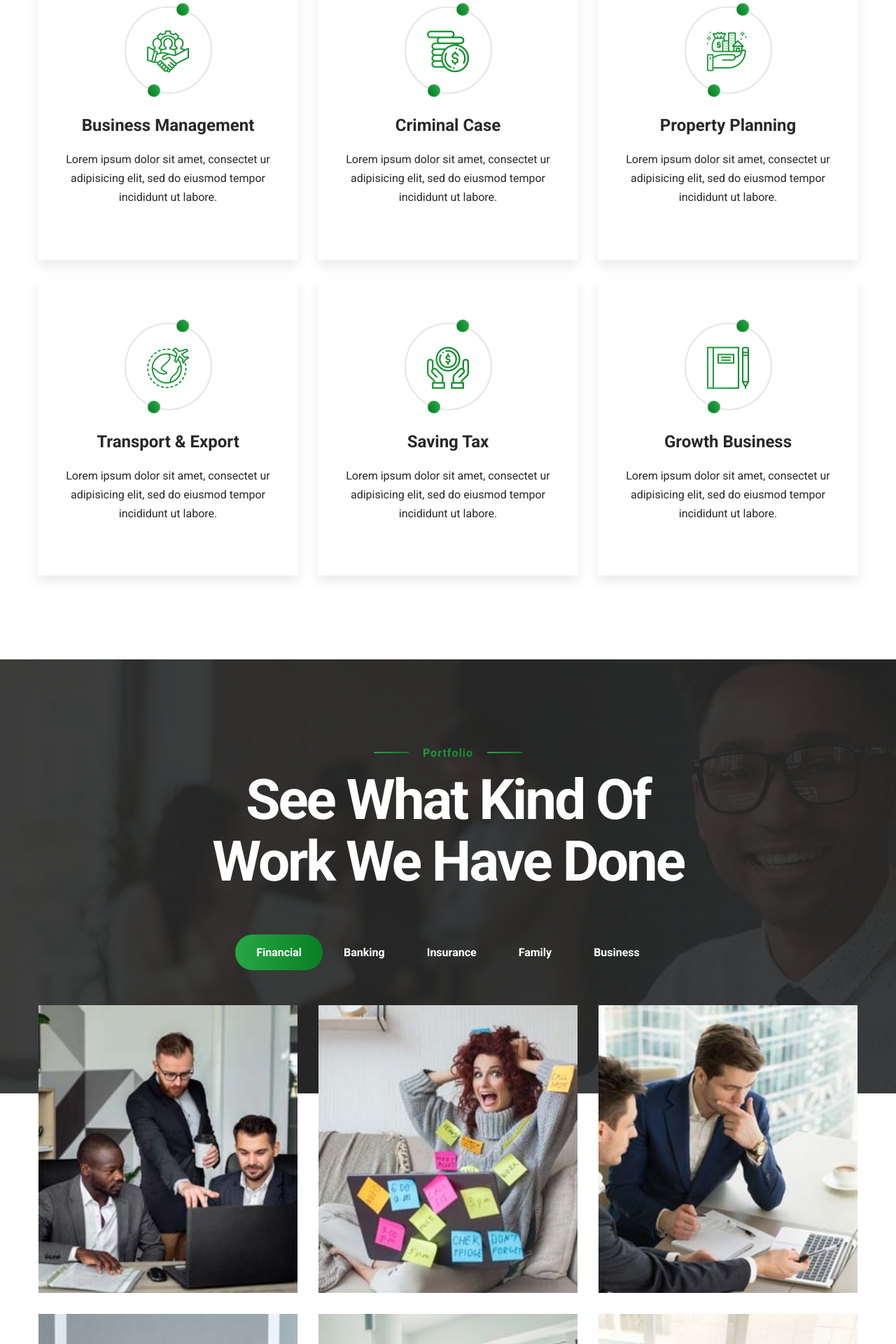
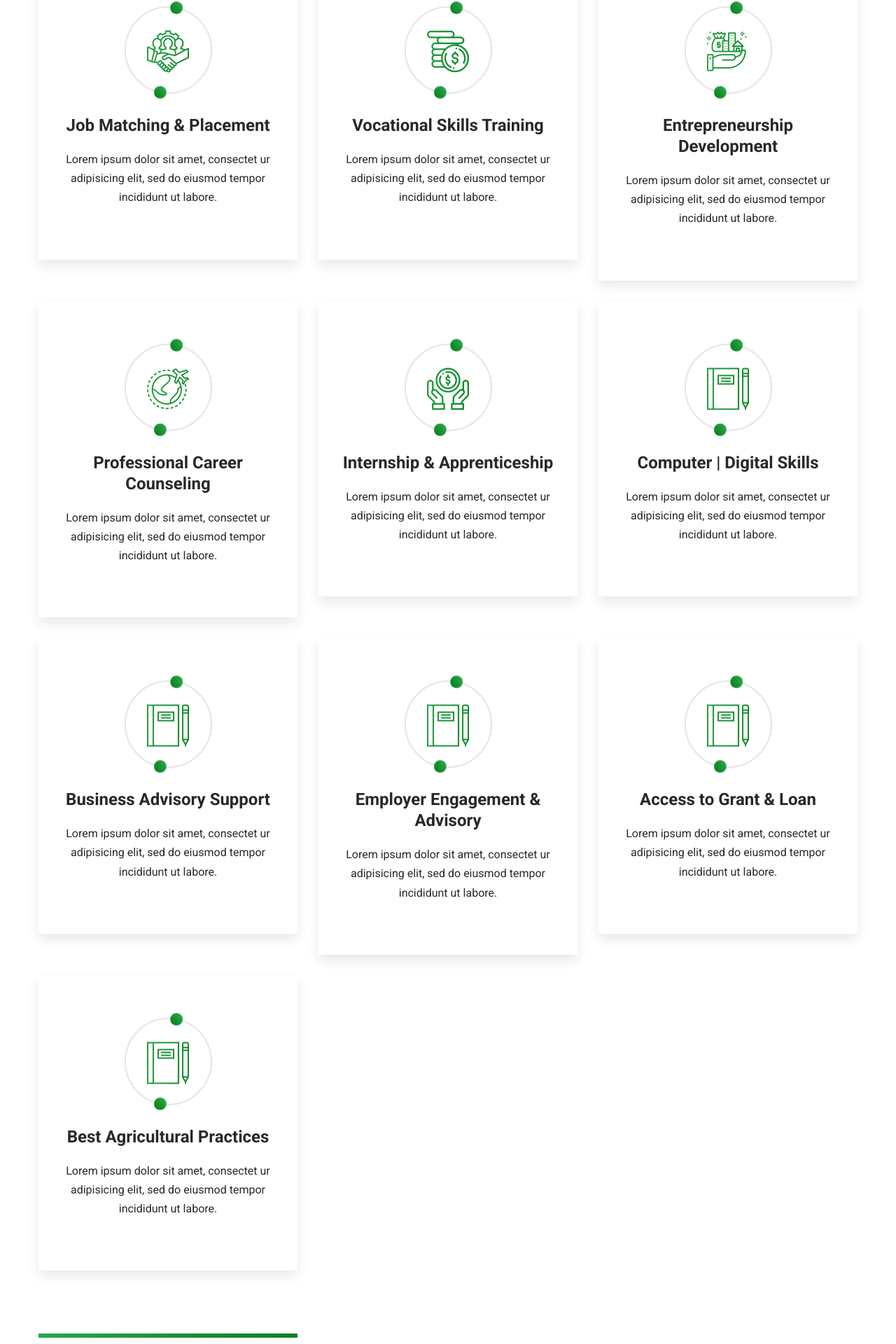
Before and after one commit to David-Uk/edojobs-frontend, a React (Create React App) app: page /services in a window 1280 px wide. Shown: the part 641-2561 px from the top of the page at 70% size. Built offline with nearby package versions, Linux system fonts and the light colour scheme.

Commit message:
Added social icons

```diff
--- a/src/markup/layout/footer.jsx
+++ b/src/markup/layout/footer.jsx
@@ -22,10 +22,11 @@ const Footer = () => {
                                         </div>
                                         {/* <div class="text">Lorem ipsum dolor sit amet, consect etur adipisicing elit, sed do eiusmod tempor incididunt ut labore et dolore magna aliqua. Ut enim ad minim veniam, quis nostrud exercitation ullamco laboris nisi ut aliquip.</div> */}
                                         <ul class="social-links clearfix">
-                                            <li><Link to={'/#'}><span class="fab fa-facebook-f"></span></Link></li>
-                                            <li><Link to={'/#'}><span class="fab fa-twitter"></span></Link></li>
-                                            <li><Link to={'/#'}><span class="fab fa-vimeo-v"></span></Link></li>
-                                            <li><Link to={'/#'}><span class="fab fa-instagram"></span></Link></li>
+                                            <li><a href={'https://facebook.com/edojobsinitiative'}><span class="fab fa-facebook-f"></span></a></li>
+                                            <li><a href={'https://x.com/Edojobs'}><span class="fab fa-twitter"></span></a></li>
+                                            {/* <li><a href={'https://instagram.com/edojobs'}><span class="fab fa-instagram"></span></a></li> */}
+                                            <li><a href={'https://linkedin.com/company/edojobs'}><span class="fab fa-linkedin"></span></a></li>
+                                            <li><a href={'https://wa.link/2532tu'}><span class="fab fa-whatsapp"></span></a></li>
                                         </ul>
                                     </div>
                                 </div>
@@ -39,20 +40,18 @@ const Footer = () => {
                                         <div class="row">
                                             <div class="col-md-6">
                                                 <ul>
-                                                    <li><Link to={'/#'}>Home</Link></li>
-                                                    <li><Link to={'/#'}>About</Link></li>
-                                                    <li><Link to={'/#'}>Services</Link></li>
-                                                    <li><Link to={'/#'}>Portfolio</Link></li>
-                                                    <li><Link to={'/#'}>Pricing</Link></li>
-                                                    <li><Link to={'/#'}>Contact</Link></li>
+                                                    <li><Link to={'/'}>Home</Link></li>
+                                                    <li><Link to={'/about'}>About</Link></li>
+                                                    <li><Link to={'/services'}>Services</Link></li>
+                                                    <li><Link to={'/contact'}>Contact</Link></li>
                                                 </ul>
                                             </div>
                                             <div class="col-md-6">
                                                 <ul>
-                                                    <li><Link to={'/#'}>News</Link></li>
-                                                    <li><Link to={'/#'}>Press Release</Link></li>
-                                                    <li><Link to={'/#'}>Case Study</Link></li>
-                                                    <li><Link to={'/#'}>Terms</Link></li>
+                                                    <li><Link to={'/reports'}>Reports</Link></li>
+                                                    <li><Link to={'/units'}>Units</Link></li>
+                                                    <li><Link to={'/gallery'}>Gallery</Link></li>
+                                                    <li><Link to={'/faq'}>FAQ</Link></li>
                                                 </ul>
                                             </div>
                                         </div>
--- a/src/markup/pages/services.jsx
+++ b/src/markup/pages/services.jsx
@@ -5,7 +5,7 @@ import Footer from '../layout/footer'
 import ServiceFilter1 from '../element/service-filter1'
 
 
-const aboutbg = require('./../../assets/images/background/image-11.jpg');
+const aboutbg = require('./../../assets/images/photo/slide4.jpeg');
 // const casebg = require('./../../assets/images/background/image-14.jpg');
 
 const Services = () => {
@@ -41,7 +41,7 @@ const Services = () => {
                         <div class="service-block-one col-lg-4">
                             <div class="inner-box">
                                 <div class="icon"><span class="flaticon-team"></span><span class="round-shape"></span></div>
-                                <h3>Business Management</h3>
+                                <h3>Job Matching & Placement</h3>
                                 <div class="text">Lorem ipsum dolor sit amet, consectet ur adipisicing elit, sed do eiusmod tempor incididunt ut labore.</div>
                             </div>
                         </div>
@@ -49,7 +49,7 @@ const Services = () => {
                         <div class="service-block-one col-lg-4">
                             <div class="inner-box">
                                 <div class="icon"><span class="flaticon-money"></span><span class="round-shape"></span></div>
-                                <h3>Criminal Case</h3>
+                                <h3>Vocational Skills Training</h3>
                                 <div class="text">Lorem ipsum dolor sit amet, consectet ur adipisicing elit, sed do eiusmod tempor incididunt ut labore.</div>
                             </div>
                         </div>
@@ -57,7 +57,7 @@ const Services = () => {
                         <div class="service-block-one col-lg-4">
                             <div class="inner-box">
                                 <div class="icon"><span class="flaticon-assets"></span><span class="round-shape"></span></div>
-                                <h3>Property Planning</h3>
+                                <h3>Entrepreneurship Development</h3>
                                 <div class="text">Lorem ipsum dolor sit amet, consectet ur adipisicing elit, sed do eiusmod tempor incididunt ut labore.</div>
                             </div>
                         </div>
@@ -65,7 +65,7 @@ const Services = () => {
                         <div class="service-block-one col-lg-4">
                             <div class="inner-box">
                                 <div class="icon"><span class="flaticon-world"></span><span class="round-shape"></span></div>
-                                <h3>Transport & Export</h3>
+                                <h3>Professional Career Counseling</h3>
                                 <div class="text">Lorem ipsum dolor sit amet, consectet ur adipisicing elit, sed do eiusmod tempor incididunt ut labore.</div>
                             </div>
                         </div>
@@ -73,7 +73,7 @@ const Services = () => {
                         <div class="service-block-one col-lg-4">
                             <div class="inner-box">
                                 <div class="icon"><span class="flaticon-money-1"></span><span class="round-shape"></span></div>
-                                <h3>Saving Tax</h3>
+                                <h3>Internship & Apprenticeship</h3>
                                 <div class="text">Lorem ipsum dolor sit amet, consectet ur adipisicing elit, sed do eiusmod tempor incididunt ut labore.</div>
                             </div>
                         </div>
@@ -81,7 +81,35 @@ const Services = () => {
                         <div class="service-block-one col-lg-4">
                             <div class="inner-box">
                                 <div class="icon"><span class="flaticon-notebook"></span><span class="round-shape"></span></div>
-                                <h3>Growth Business</h3>
+                                <h3>Computer | Digital Skills</h3>
+                                <div class="text">Lorem ipsum dolor sit amet, consectet ur adipisicing elit, sed do eiusmod tempor incididunt ut labore.</div>
+                            </div>
+                        </div>
+                        <div class="service-block-one col-lg-4">
+                            <div class="inner-box">
+                                <div class="icon"><span class="flaticon-notebook"></span><span class="round-shape"></span></div>
+                                <h3>Business Advisory Support</h3>
+                                <div class="text">Lorem ipsum dolor sit amet, consectet ur adipisicing elit, sed do eiusmod tempor incididunt ut labore.</div>
+                            </div>
+                        </div>
+                        <div class="service-block-one col-lg-4">
+                            <div class="inner-box">
+                                <div class="icon"><span class="flaticon-notebook"></span><span class="round-shape"></span></div>
+                                <h3>Employer Engagement & Advisory</h3>
+                                <div class="text">Lorem ipsum dolor sit amet, consectet ur adipisicing elit, sed do eiusmod tempor incididunt ut labore.</div>
+                            </div>
+                        </div>
+                        <div class="service-block-one col-lg-4">
+                            <div class="inner-box">
+                                <div class="icon"><span class="flaticon-notebook"></span><span class="round-shape"></span></div>
+                                <h3>Access to Grant & Loan</h3>
+                                <div class="text">Lorem ipsum dolor sit amet, consectet ur adipisicing elit, sed do eiusmod tempor incididunt ut labore.</div>
+                            </div>
+                        </div>
+                        <div class="service-block-one col-lg-4">
+                            <div class="inner-box">
+                                <div class="icon"><span class="flaticon-notebook"></span><span class="round-shape"></span></div>
+                                <h3>Best Agricultural Practices</h3>
                                 <div class="text">Lorem ipsum dolor sit amet, consectet ur adipisicing elit, sed do eiusmod tempor incididunt ut labore.</div>
                             </div>
                         </div>
@@ -90,7 +118,7 @@ const Services = () => {
             </section>
 
             {/* <!-- Case Studies --> */}
-            <ServiceFilter1 />
+            {/* <ServiceFilter1 /> */}
 
 
             <Footer />
```
